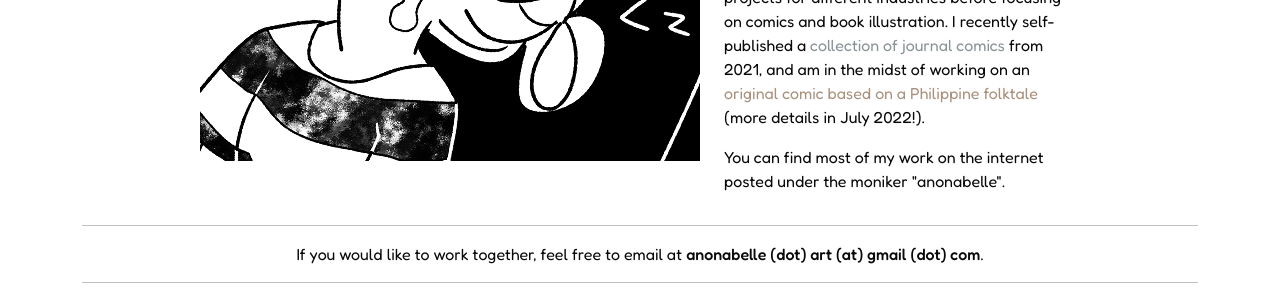
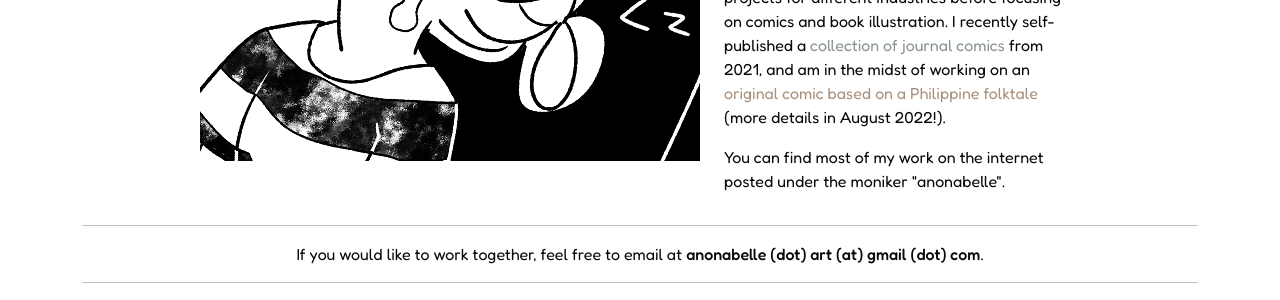
Before and after one commit to nabelore/nabelore.github.io, a Jekyll site: the page built from assets/html/about.html, in a window 1280 px wide. Shown: the part 578-878 px from the top of the page. Built offline with Jekyll 4.4.1, drawn with Linux system fonts in a browser that asks for light colours.

Commit message:
Update about.html

```diff
--- a/assets/html/about.html
+++ b/assets/html/about.html
@@ -31,7 +31,7 @@
           </ul>
         </p>
 
-        <p>After graduating in 2012 with a degree in Multimedia Arts, I started taking on creative projects for  different industries before focusing on comics and book illustration. I recently self-published a <a href="/comictherapy">collection of journal comics</a> from 2021, and am in the midst of working on an <span class="textaccent">original comic based on a Philippine folktale</span> (more details in July 2022!).</p>
+        <p>After graduating in 2012 with a degree in Multimedia Arts, I started taking on creative projects for  different industries before focusing on comics and book illustration. I recently self-published a <a href="/comictherapy">collection of journal comics</a> from 2021, and am in the midst of working on an <span class="textaccent">original comic based on a Philippine folktale</span> (more details in August 2022!).</p>
 
         <p>You can find most of my work on the internet posted under the moniker "anonabelle".</p>
       </div>
```
